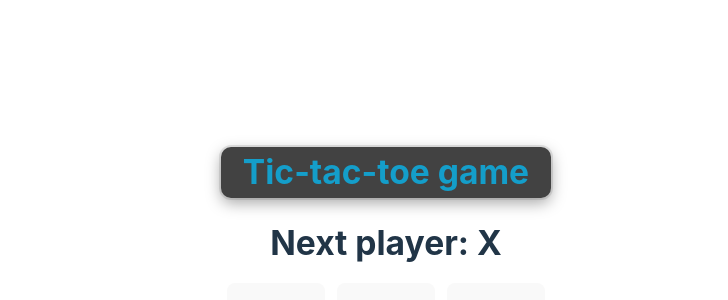
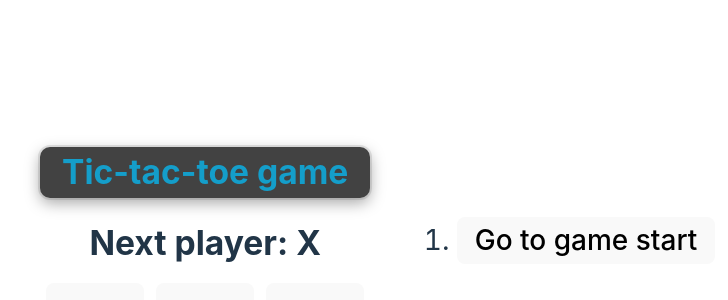
Before and after one commit to Imageumisery/Tic-tac-toe-game-in-react.js, a React (Vite) app: page / in a window 1280 px wide. Shown: the part 48-348 px from the top of the page, without its empty margins (254-982 px from the left). Built offline with nearby package versions, Linux system fonts and the light colour scheme.

Commit message:
tic tac toe done

```diff
--- a/src/App.tsx
+++ b/src/App.tsx
@@ -1,10 +1,10 @@
 import "./App.css";
-import Board from "./Board";
+import Game from "./Game";
 
 function App() {
     return (
         <>
-         <Board/>
+        <Game/>
         </>
     );
 }
--- a/src/Board.tsx
+++ b/src/Board.tsx
@@ -1,25 +1,21 @@
 import Button from "./Button";
-import { useState } from "react";
 
-const Board = () => {
-    const [squares, setSquares] = useState<string[]>(Array(9).fill(null));
-    const [xIsNext, setXIsNext] = useState<boolean>(true);
-    const winner = calculateWinner(squares);
-    const resultClass = 'result';
-    const win = 'win';
+const Board = ({ xIsNext, squares, onPlay }) => {
+    const gameResult = calculateWinner(squares);
+    const resultClass = "result";
+    const win = "win";
     let status;
-    if (winner) {
-      status = "Winner: " + winner;
+    if (gameResult) {
+        status = "Winner: " + gameResult;
     } else {
         status = "Next player: " + (xIsNext ? "X" : "O");
     }
 
-    const handleClick = function (i:number) {
+    const handleClick = function (i: number) {
         const newSquares = squares.slice();
-        if (squares[i] | !winner) {
+        if (squares[i] | !gameResult) {
             newSquares[i] = xIsNext ? "x" : "o";
-          setSquares(newSquares);
-          setXIsNext(!xIsNext);
+            onPlay(newSquares);
         }
     };
     calculateWinner(squares);
@@ -33,7 +29,7 @@ const Board = () => {
             [1, 4, 7],
             [2, 5, 8],
             [0, 4, 8],
-        [2, 4, 6]
+            [2, 4, 6],
         ];
         for (let i = 0; i < lines.length; i++) {
             const [a, b, c] = lines[i];
@@ -46,7 +42,7 @@ const Board = () => {
     return (
         <>
             <h2 className="title">Tic-tac-toe game</h2>
-        <h2 className={winner ? win : resultClass}>{status}</h2>
+            <h2 className={gameResult ? win : resultClass}>{status}</h2>
             <div className="board-row">
                 <Button value={squares[0]} onSquareClick={() => handleClick(0)} />
                 <Button value={squares[1]} onSquareClick={() => handleClick(1)} />
--- a/src/Game.tsx
+++ b/src/Game.tsx
@@ -1,17 +1,30 @@
+import { useState } from "react";
 import Board from "./Board";
 
 const Game = () => {
-    const [xIsNext, setXIsNext] = useState(true);
     const [history, setHistory] = useState([Array(9).fill(null)]);
-    const currentSquares = history[history.length - 1];
+    const [currentMove, setCurrentMove] = useState(0);
+    const xIsNext = currentMove % 2 === 0;
+    const currentSquares = history[currentMove];
 
-    function handlePlay(nextSquares) {
-        setHistory([...history, nextSquares]);
-        setXIsNext(!xIsNext);
+    function handlePlay(nextSquares: []) {
+        const nextHistory = [...history.slice(0, currentMove + 1), nextSquares];
+        setHistory(nextHistory);
+        setCurrentMove(nextHistory.length - 1);
     }
 
-    function jumpTo() {
-        const moves = history.map((squares, move) => {
+    function jumpTo(move) {
+        setCurrentMove(move);
+    }
+    return (
+        <>
+            <div className="game">
+                <div className="board">
+                    <Board xIsNext={xIsNext} squares={currentSquares} onPlay={handlePlay} />
+                </div>
+                <div className="history">
+                    <ol>
+                        {history.map((squares, move) => {
                             let description;
                             if (move > 0) {
                                 description = "Go to move #" + move;
@@ -19,19 +32,16 @@ const Game = () => {
                                 description = "Go to game start";
                             }
                             return (
-                <li>
-                    <button onClick={() => jumpTo(move)}>{description}</button>
+                                <li key={move}>
+                                    <button className="history-button" onClick={() => jumpTo(move)}>
+                                        {description}
+                                    </button>
                                 </li>
                             );
-        });
-    }
-    return (
-        <>
-            <Board xIsNext={xIsNext} squares={currentSquares} onPlay={handlePlay} />
-            <div className="history">
-                {
-
-                }</div>;
+                        })}
+                    </ol>
+                </div>
+            </div>
         </>
     );
 };
--- a/src/index.css
+++ b/src/index.css
@@ -1,5 +1,6 @@
-
-*, *::after, *::before {
+*,
+*::after,
+*::before {
     margin: 0 0;
     padding: 0 0;
     box-sizing: border-box;
@@ -33,19 +34,51 @@ body {
     margin: 0;
     display: flex;
     place-items: center;
-    min-width: 400px;
+    width: 100vw;
     min-height: 100vh;
 }
 
-h1, h2 {
+h1,
+h2 {
     font-size: 2.1em;
     margin-top: 20px;
+}
+
+button {
+    border-radius: 8px;
+    border: 1px solid transparent;
+
+    font-weight: 500;
+    font-family: inherit;
+    background-color: #1a1a1a;
+    cursor: pointer;
+    transition: border-color 0.25s;
 }
 
 .board-row {
     margin: 15px 0;
 }
+
+.game {
+    display: flex;
+}
+
+.board {
+margin-right: 70px;
+}
+
+.history {
+margin-top: 3em;
+}
+
+.history-button, .history {
+    padding: 0.2em 0.6em;
+    font-size: 28px;
+}
+
 .square {
+    padding: 0.6em 1.2em;
+    font-size: 2em;
     margin: 0 6px;
     width: 98px;
     height: 83px;
@@ -67,20 +100,10 @@ h1, h2 {
     letter-spacing: 2px;
 }
 
-button {
-    border-radius: 8px;
-    border: 1px solid transparent;
+.empty {
     padding: 0.6em 1.2em;
     font-size: 2em;
-    font-weight: 500;
-    font-family: inherit;
-    background-color: #1a1a1a;
-    cursor: pointer;
-    transition: border-color 0.25s;
-}
-
-.empty {
-    color:#1a1a1a;
+    color: #1a1a1a;
     margin: 0 6px;
     width: 98px;
     height: 83px;
@@ -89,10 +112,10 @@ button {
 button:hover {
     border-color: #646cff;
 }
-/* button:focus,
-button:focus-visible {
+.history-button:focus,
+.history-button:focus-visible {
   outline: 4px auto -webkit-focus-ring-color;
-} */
+}
 
 @media (prefers-color-scheme: light) {
     :root {
```
Lines whose indentation alone changed are shown as unchanged.
